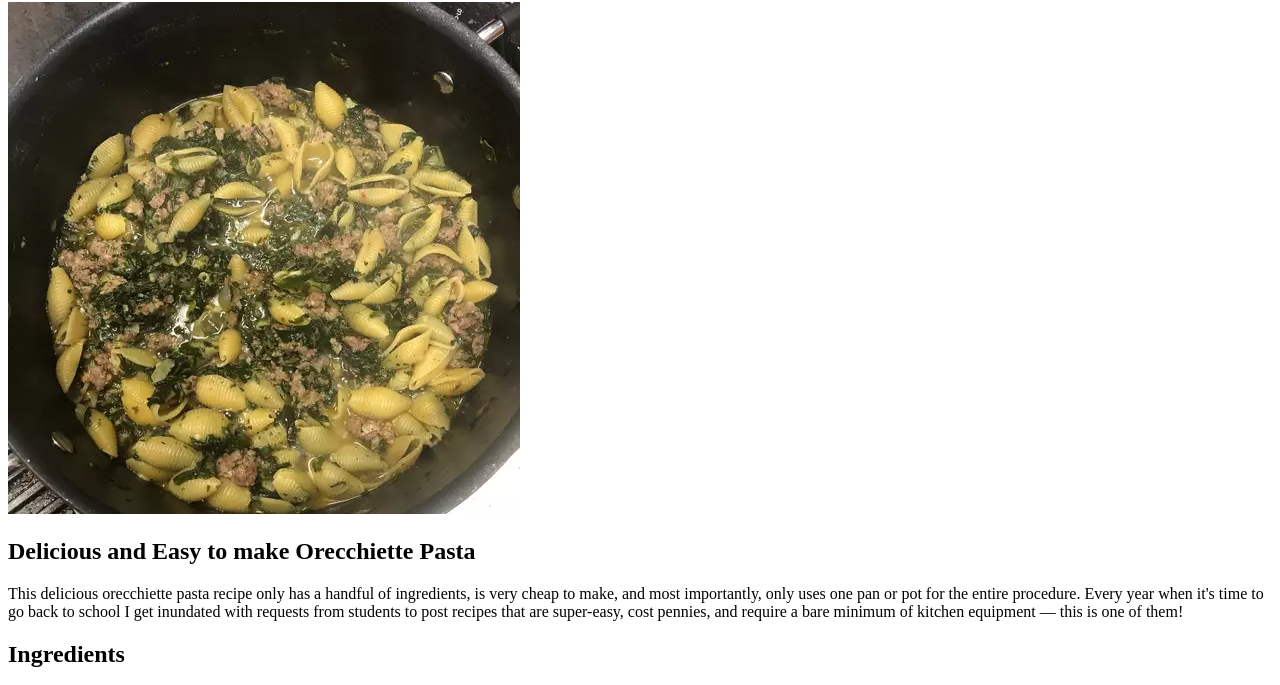
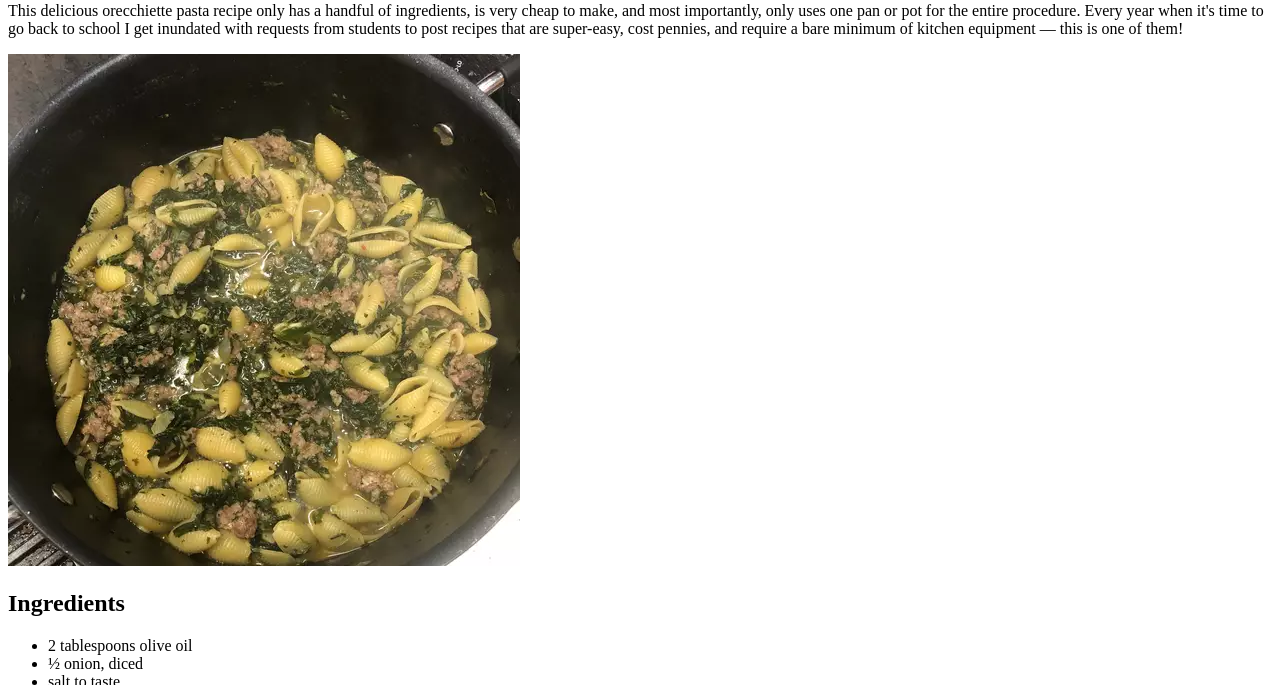
Before and after one commit to tw-abiyanto/odin-recipes, a plain HTML site: page recipes/pasta.html in a window 1280 px wide. Shown: the part 78-763 px from the top of the page. Drawn offline with Linux system fonts and the light colour scheme.

Commit message:
Remove description heading
Recipe already have descriptive paragraph, description heading
is unnecessary

```diff
--- a/recipes/pasta.html
+++ b/recipes/pasta.html
@@ -11,10 +11,6 @@
 <body>
   <h1>Orecchiette Pasta</h1>
 
-  <img src="../img/pasta.webp"
-    alt="Ready to serve Orecchiette Pasta inside a cooking pan">
-
-  <h2>Delicious and Easy to make Orecchiette Pasta</h2>
   <p>This delicious orecchiette pasta recipe only has a handful of
     ingredients, is very cheap to make, and most importantly, only
     uses one pan or pot for the entire procedure. Every year when it's
@@ -22,6 +18,9 @@
     students to post recipes that are super-easy, cost pennies, and
     require a bare minimum of kitchen equipment — this is one of them!
   </p>
+
+  <img src="../img/pasta.webp"
+    alt="Ready to serve Orecchiette Pasta inside a cooking pan">
 
   <h2>Ingredients</h2>
   <ul>
```
